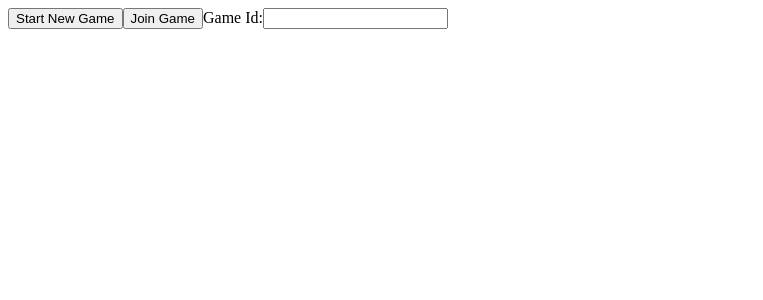
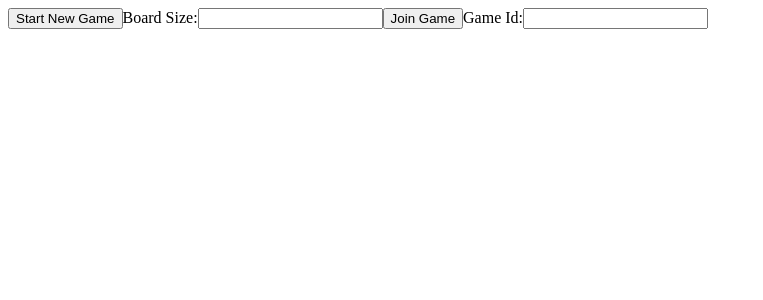
Before and after one commit to berkayulke/xox-websockets, an Angular app in the folder ui/: page / in a window 1280 px wide. Shown: the top 300 px of the page, without its empty margins (0-763 px from the left). Built offline with nearby package versions, Linux system fonts and the light colour scheme; what ngx-socket-io would draw is missing.

Commit message:
boardSize input added

```diff
--- a/ui/src/app/services/game.service.ts
+++ b/ui/src/app/services/game.service.ts
@@ -13,7 +13,7 @@ const API_URL = 'http://localhost:3000'
   providedIn: 'root'
 })
 export class GameService {
-  boardSize: number = 3;
+  boardSize: number;
   board: Board = []
   isGameOver: boolean = false;
   isInGame = false
@@ -24,15 +24,17 @@ export class GameService {
     private readonly socket: Socket,
     private readonly http: HttpClient
   ) {
+  }
+
+  startNewGame(boardSize: string | number) {
+    this.boardSize = parseInt(boardSize.toString())
     for (let i = 0; i < this.boardSize; i++) {
       const row: BoardRow = [];
       for (let j = 0; j < this.boardSize; j++)
         row.push('')
       this.board.push(row);
     }
-  }
-
-  startNewGame() {
+    console.log(typeof boardSize)
     this.http.post(`${API_URL}/game/`, { boardSize: this.boardSize })
       .subscribe((response: StartGameResponse) => {
         this.finishGame()
@@ -40,6 +42,8 @@ export class GameService {
         console.log('gameId -> ', this.gameId)
       })
   }
+
+
 
   joinGameById(gameId: string): Observable<void> {
     return this.checkIfGameExist(gameId).pipe(map(isGameExist => {
@@ -67,7 +71,7 @@ export class GameService {
     }
     this.isGameOver = false;
     this.finishGame()
-    this.startNewGame()
+    this.startNewGame(this.boardSize)
   }
 
   undoLastMove() {
--- a/ui/src/app/start-screen/start-screen.component.html
+++ b/ui/src/app/start-screen/start-screen.component.html
@@ -1,5 +1,8 @@
 <div>
-    <button (click)="gameService.startNewGame()">Start New Game</button>
+    <button (click)="gameService.startNewGame(boardSize.value.trim())">Start New Game</button>
+    <label>Board Size:</label>
+    <input #boardSize
+            (keyup.enter)="gameService.startNewGame(gameService.boardSize)">
     <button (click)="tryToJoinGame(gameIdInput.value.trim())">Join Game</button>
     <label>Game Id:</label>
     <input #gameIdInput
```
